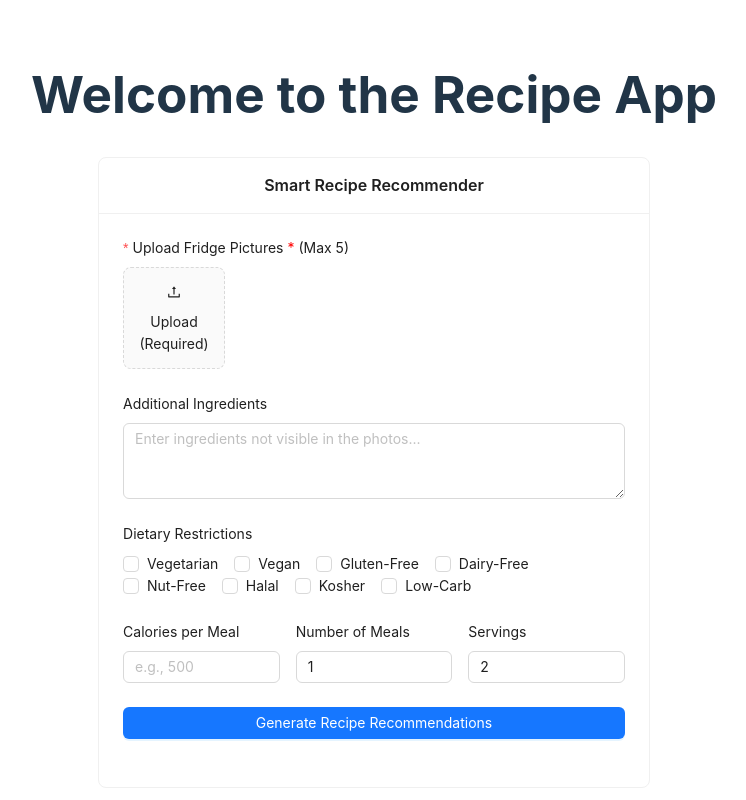
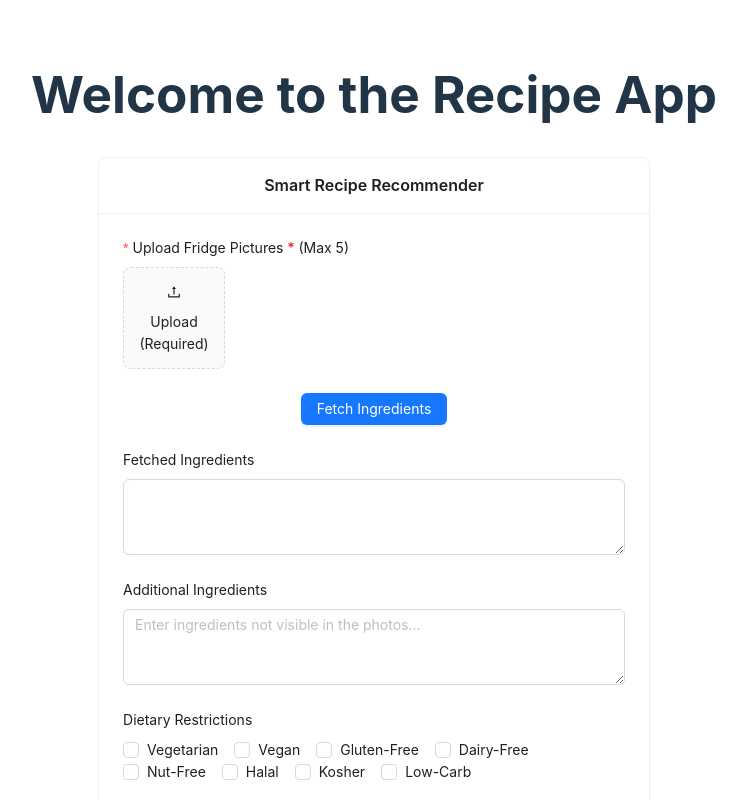
Before and after one commit to Aditi-Chowdhuri/Foodgasm, a React (Vite) app: page / in a window 1280 px wide. Shown: the top 800 px of the page, without its empty margins (266-1012 px from the left). Built offline with nearby package versions, Linux system fonts and the light colour scheme.

Commit message:
Fetch button added

```diff
--- a/src/components/RecipeRecommender.jsx
+++ b/src/components/RecipeRecommender.jsx
@@ -1,10 +1,7 @@
-import React, { use, useState, useCallback } from 'react';
+import React, { useState, useCallback } from 'react';
 import { Upload, Button, Card, Checkbox, Input, Select, InputNumber, Row, Col, Form, message } from 'antd';
 import { UploadOutlined } from '@ant-design/icons';
-import ollama from 'ollama';
-import { errorMsgSystem, errorMsgUser } from './constants';
 import axios from "axios";
-
 
 const { TextArea } = Input;
 const { Option } = Select;
@@ -13,46 +10,66 @@ const RecipeRecommender = () => {
   const [images, setImages] = useState([]);
   const [imagesBase64, setImagesBase64] = useState([]);
   const [loading, setLoading] = useState(false);
+  // State to store ingredients fetched from the backend
+  const [fetchedIngredients, setFetchedIngredients] = useState('');
+  const [fetchingIngredients, setFetchingIngredients] = useState(false);
   const [form] = Form.useForm();
 
+  // Existing function (used on form submission) remains unchanged
   const findErrors = useCallback(() => {
-    console.log(imagesBase64)
+    console.log(imagesBase64);
     async function run() {
-      // const output = await ollama.chat({
-      //   model: 'llama3.2-vision',
-      //   messages: [
-      //     { role: 'system', content: errorMsgSystem },
-      //     { role: 'user', content: errorMsgUser, images: imagesBase64.map(e => e.split(',')[1]) }
-      //   ]
-      // })
-
-      // const output = await fetch('https://localhost:8000/' + JSON.stringify(imagesBase64.map(e => e.split(',')[1])));
-      // axios.post('http://localhost:8000/errordetection', {
-      //   images: JSON.stringify(imagesBase64.map(e => e.split(',')[1]))
-      // }, {
-      //   headers: {
-      //     'Content-Type': 'application/json'
-      //   }
-      // }).then((response) => {
-      //   console.log(response.data);
-      // }).catch((error) => {
-      //   console.error(error);
-      // });
-      axios.post('http://localhost:8000/ingredients', {
-        images: JSON.stringify(imagesBase64.map(e => e.split(',')[1]))
-      }, {
-        headers: {
-          'Content-Type': 'application/json'
-        }
-      }).then((response) => {
-        console.log(response.data);
-      }).catch((error) => {
-        console.error(error);
-      });
+      axios
+        .post(
+          'http://localhost:8000/ingredients',
+          {
+            images: JSON.stringify(imagesBase64.map(e => e.split(',')[1])),
+          },
+          {
+            headers: {
+              'Content-Type': 'application/json',
+            },
+          }
+        )
+        .then((response) => {
+          console.log(response.data);
+        })
+        .catch((error) => {
+          console.error(error);
+        });
     }
-
     run();
   }, [images, imagesBase64]);
+
+  // New function to fetch ingredients and update the state to display them
+  const handleFetchIngredients = async () => {
+    if (imagesBase64.length === 0) {
+      message.error('Please upload at least one image before fetching ingredients');
+      return;
+    }
+    try {
+      setFetchingIngredients(true);
+      const response = await axios.post(
+        'http://localhost:8000/ingredients',
+        {
+          images: JSON.stringify(imagesBase64.map(e => e.split(',')[1])),
+        },
+        {
+          headers: {
+            'Content-Type': 'application/json',
+          },
+        }
+      );
+      console.log(response.data);
+      // Assuming the API returns an object with an "ingredients" field.
+      setFetchedIngredients(response.data.ingredients || JSON.stringify(response.data));
+    } catch (error) {
+      console.error(error);
+      message.error('Failed to fetch ingredients');
+    } finally {
+      setFetchingIngredients(false);
+    }
+  };
 
   const handleImageUpload = ({ file, fileList }) => {
     if (fileList.length > 5) {
@@ -64,7 +81,8 @@ const RecipeRecommender = () => {
     reader.readAsDataURL(file);
     reader.onload = () => {
       const base64data = reader.result;
-      setImagesBase64([...imagesBase64, (fileList[fileList.length - 1], base64data)]);
+      // Append the new base64 string to the existing array.
+      setImagesBase64([...imagesBase64, base64data]);
     };
     reader.onerror = (error) => {
       console.error('Error reading file:', error);
@@ -98,7 +116,7 @@ const RecipeRecommender = () => {
       images.forEach((image, index) => {
         formData.append(`image${index}`, image.originFileObj);
       });
-      Object.keys(values).forEach(key => {
+      Object.keys(values).forEach((key) => {
         if (Array.isArray(values[key])) {
           formData.append(key, values[key].join(','));
         } else if (values[key] !== undefined && values[key] !== null) {
@@ -108,6 +126,7 @@ const RecipeRecommender = () => {
 
       message.success('Form submitted successfully! Check console for details.');
 
+      // Optionally, call the function that processes images on form submission.
       findErrors();
     } catch (error) {
       console.error('Error submitting form:', error);
@@ -132,7 +151,11 @@ const RecipeRecommender = () => {
             }}
           >
             <Form.Item
-              label={<span>Upload Fridge Pictures <span style={{ color: 'red' }}>*</span> (Max 5)</span>}
+              label={
+                <span>
+                  Upload Fridge Pictures <span style={{ color: 'red' }}>*</span> (Max 5)
+                </span>
+              }
               name="images"
               rules={[
                 {
@@ -160,6 +183,22 @@ const RecipeRecommender = () => {
                   </div>
                 )}
               </Upload>
+            </Form.Item>
+
+            {/* Updated button with type="primary" to make it blue */}
+            <Form.Item>
+              <Button
+                type="primary"
+                onClick={handleFetchIngredients}
+                loading={fetchingIngredients}
+              >
+                {fetchingIngredients ? 'Fetching Ingredients...' : 'Fetch Ingredients'}
+              </Button>
+            </Form.Item>
+
+            {/* Text area to display the fetched ingredients */}
+            <Form.Item label="Fetched Ingredients">
+              <TextArea rows={3} value={fetchedIngredients} readOnly />
             </Form.Item>
 
             <Form.Item label="Additional Ingredients" name="additionalIngredients">
```
